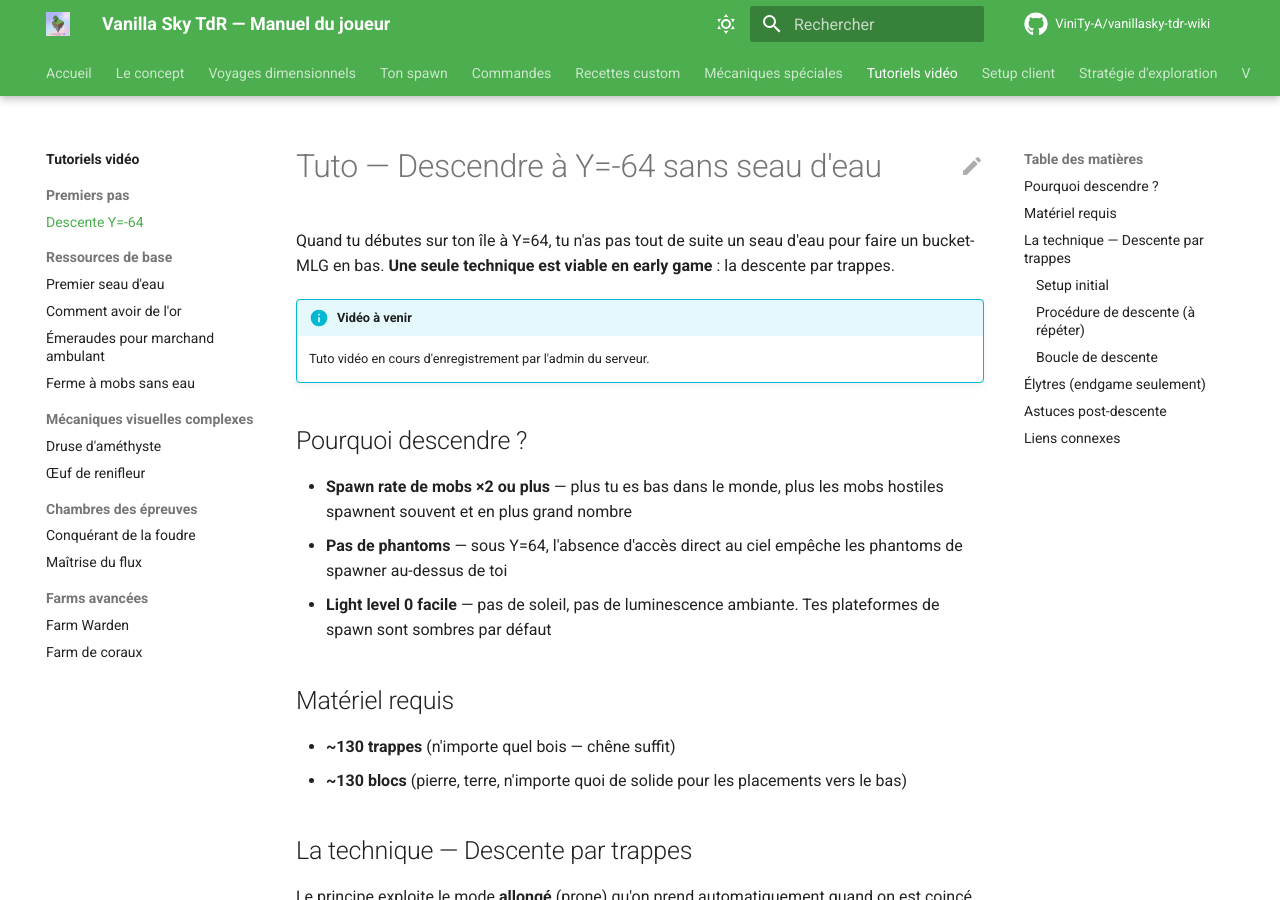
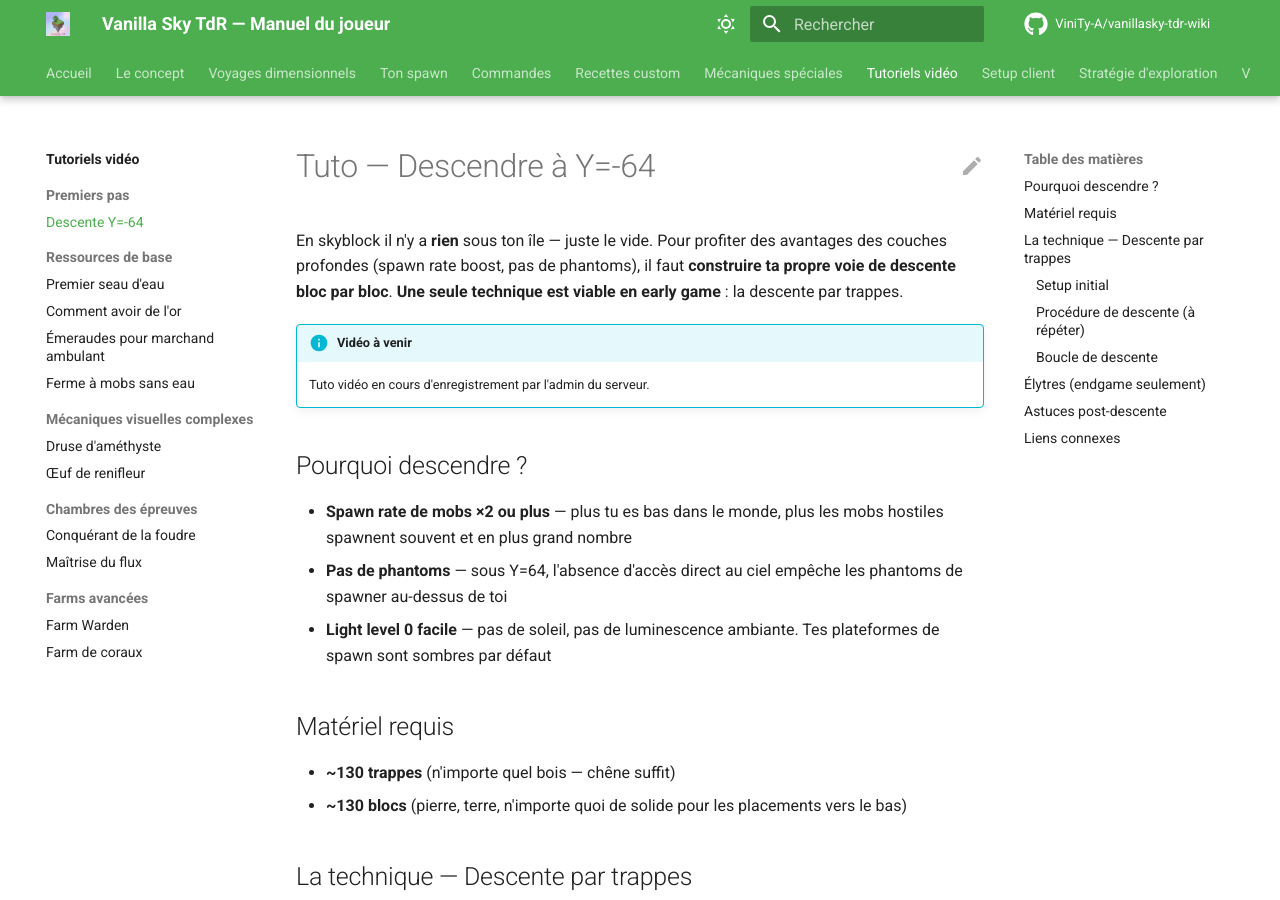
Before and after one commit to ViniTy-A/vanillasky-tdr-wiki, an MkDocs documentation site: the page built from docs/tutoriels/descente-y-64.md, in a window 1280 px wide and 900 px high. Built offline with MkDocs 1.6.1 and Material for MkDocs 9.7.7, drawn with Linux system fonts in a browser that asks for light colours; comment, search, counter and statistics services are not loaded.

Commit message:
fix: intro descente-y-64 (pas de MLG en skyblock, on construit sa voie)

```diff
--- a/docs/tutoriels/descente-y-64.md
+++ b/docs/tutoriels/descente-y-64.md
@@ -1,6 +1,6 @@
-# Tuto — Descendre à Y=-64 sans seau d'eau
+# Tuto — Descendre à Y=-64
 
-Quand tu débutes sur ton île à Y=64, tu n'as pas tout de suite un seau d'eau pour faire un bucket-MLG en bas. **Une seule technique est viable en early game** : la descente par trappes.
+En skyblock il n'y a **rien** sous ton île — juste le vide. Pour profiter des avantages des couches profondes (spawn rate boost, pas de phantoms), il faut **construire ta propre voie de descente bloc par bloc**. **Une seule technique est viable en early game** : la descente par trappes.
 
 !!! info "Vidéo à venir"
     Tuto vidéo en cours d'enregistrement par l'admin du serveur.
```
Also changed, not shown: docs/tutoriels/index.md (+2 -2 lines).
